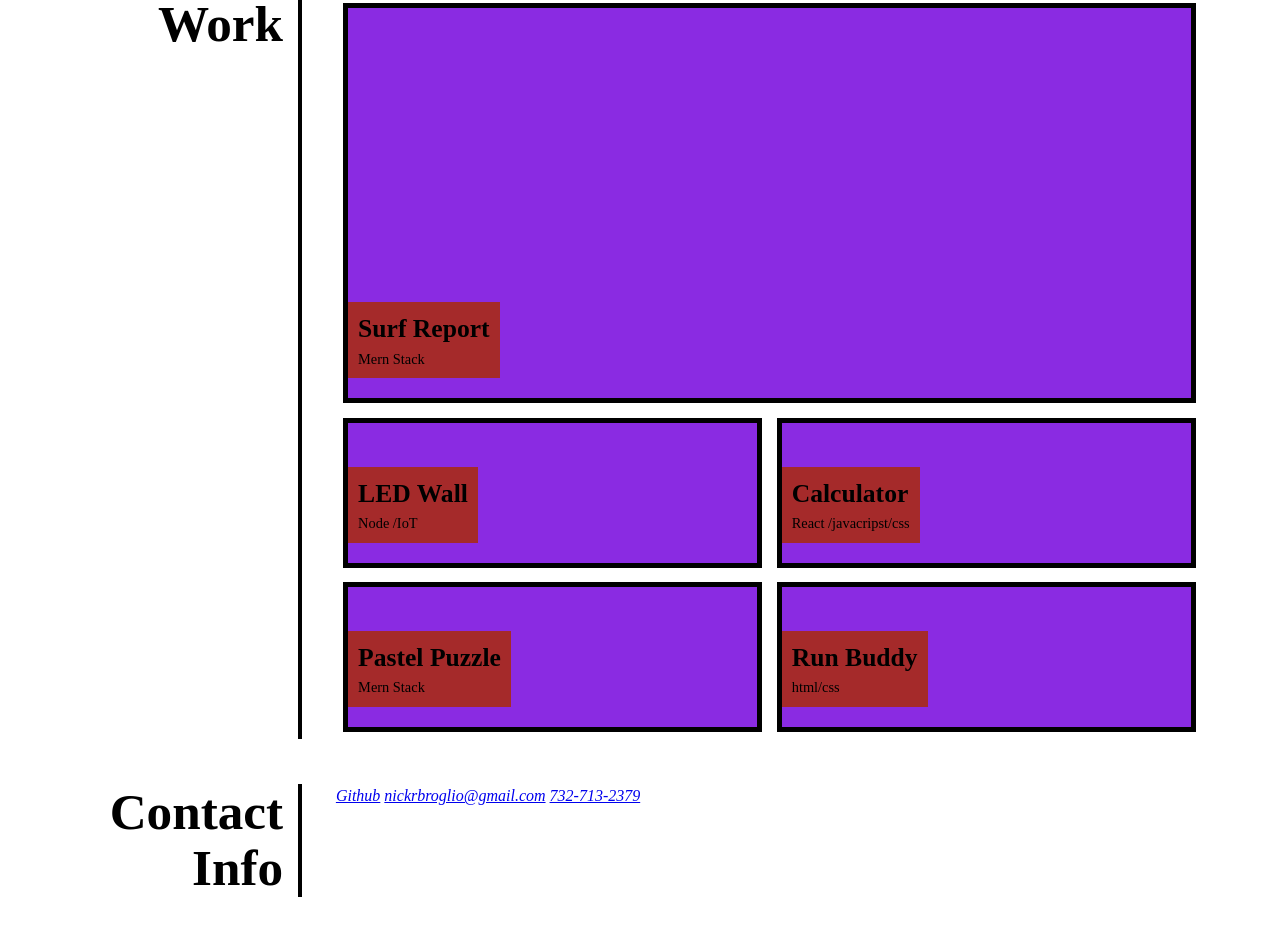
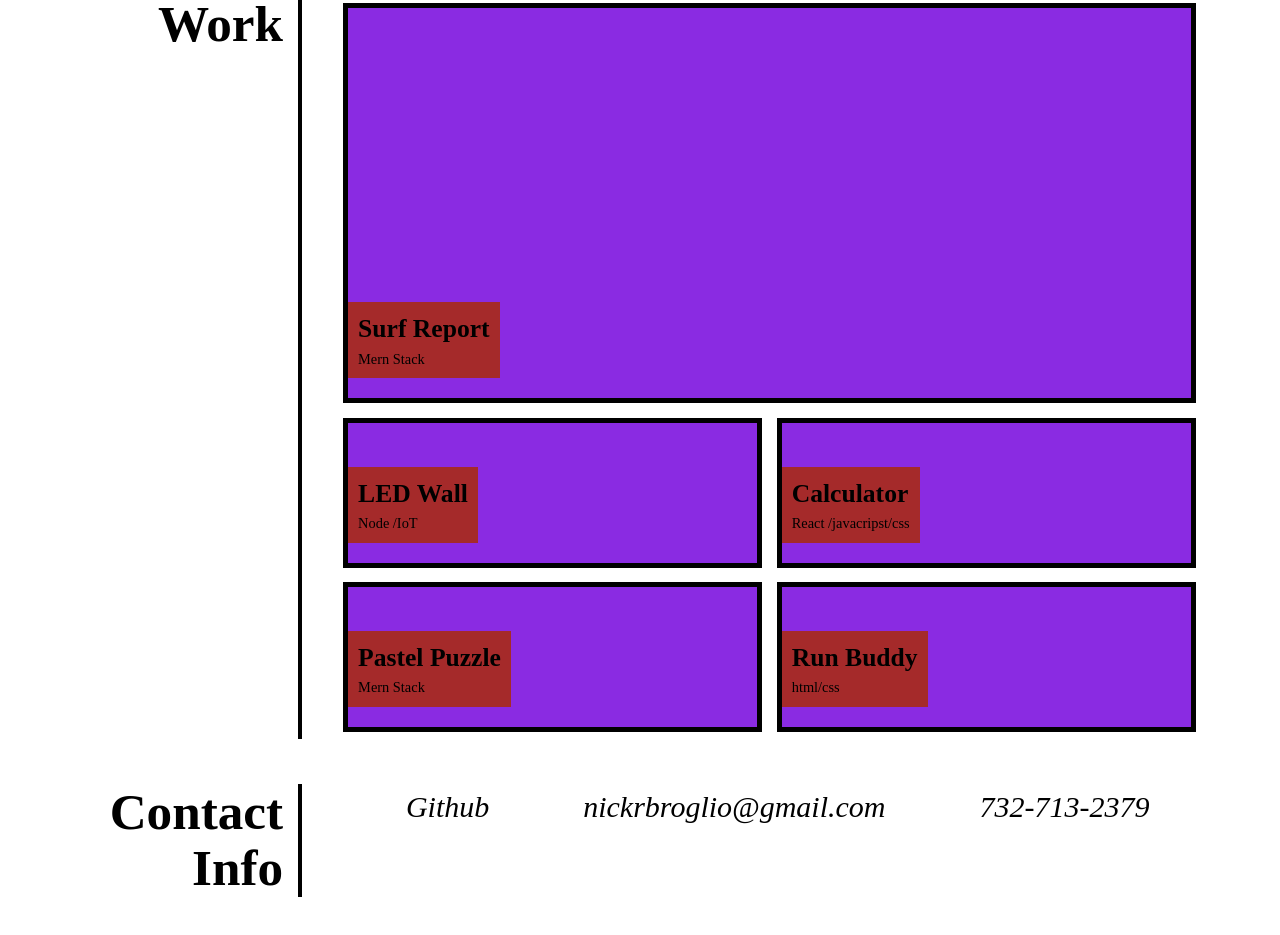
Before and after one commit to NickBroglio/Portfolio-Supreme, a plain HTML site: page index.html in a window 1280 px wide. Shown: the part 617-1552 px from the top of the page. Drawn offline with Linux system fonts and the light colour scheme.

Commit message:
final changes before submit

```diff
--- a/index.html
+++ b/index.html
@@ -5,7 +5,7 @@
     <meta charset="UTF-8">
     <meta http-equiv="X-UA-Compatible" content="IE=edge">
     <meta name="viewport" content="width=device-width, initial-scale=1.0">
-    <title>Portfolio</title>
+    <title>Nick Broglios' Portfolio</title>
     <link rel="stylesheet" href="styles.css">
 </head>
 
@@ -19,8 +19,6 @@
 
         </nav>
     </header>
-
-
     <section class="image-container">
         <div>
             <h2>Portfolio</h2>
@@ -28,28 +26,34 @@
         </div>
     </section>
     <main>
-
+        <summary>
             <section id="about" class="page-section">
                 <h2>About Me</h2>
                 <div class="paragraphs">
-                <p>Helvetica put a bird on it church-key Blue Bottle banjo bespoke brunch Etsy authentic Marfa quinoa
+                    <p>Helvetica put a bird on it church-key Blue Bottle banjo bespoke brunch Etsy authentic Marfa
+                        quinoa
                         typewriter plaid direct
-                    trade small batch wayfarers bicycle rights cliche craft beer gastropub single-origin coffee Godard
+                        trade small batch wayfarers bicycle rights cliche craft beer gastropub single-origin coffee
+                        Godard
                         Carles you probably haven't
-                    heard of them irony pickled kitsch synth sriracha gentrify literally heirloom blog Truffaut paleo
+                        heard of them irony pickled kitsch synth sriracha gentrify literally heirloom blog Truffaut
+                        paleo
                         scenester.
                     </p>
                     <p>Echo Park sriracha Pinterest vegan biodiesel 90's irony iPhone Kickstarter Carles crucifix kitsch
                         narwhal dreamcatcher pickled
-                    trust fund selvage art party letterpress Tumblr post-ironic kogi Thundercats Tonx Brooklyn Pitchfork
+                        trust fund selvage art party letterpress Tumblr post-ironic kogi Thundercats Tonx Brooklyn
+                        Pitchfork
                         Odd Future authentic
                         normcore freegan leggings Schlitz chambray organic tousled retro fap squid street art church-key
                         fashion axe Wes Anderson
-                    bespoke whatever gentrify banh mi you probably haven't heard of them American Apparel next level pug
+                        bespoke whatever gentrify banh mi you probably haven't heard of them American Apparel next level
+                        pug
                         ugh.
                     </p>
                 </div>
             </section>
+        </summary>
 
 
         <section id="work" class="page-section">
@@ -91,13 +95,9 @@
                 </a>
 
             </div>
-            <!-- <div class="boxes box-1" style="background-color: #aaa;">box1</div>
-            <div class="boxes" style="background-color: #bbb;">box2</div>
-            <div class="boxes" style="background-color: #ccc;">box3</div>
-            <div class="boxes" style="background-color: #ddd;">box4</div>
-            <div class="boxes" style="background-color: #eee;">box5</div> -->
         </section>
 
+        <footer>
             <section id="contact" class="page-section contact">
                 <h2>Contact Info</h2>
                 <div>
@@ -109,20 +109,8 @@
                     </address>
                 </div>
             </section>
-
-
-
-
-
-
-
-
-
-
-
-
+        </footer>
     </main>
-
 </body>
 
 </html>
--- a/styles.css
+++ b/styles.css
@@ -1,6 +1,7 @@
 *{
     box-sizing: border-box;
 }
+/* Setting margins and padding default for page */
 body{
     margin: 0;
     padding: 0;
@@ -15,7 +16,7 @@ h3{
 p{
     margin: 0;
 }
-
+/* Styling header section */
 header{
     display: flex;
     flex-direction: row;
@@ -23,18 +24,16 @@ header{
     justify-content: space-between;
     align-items: center;
     background-color: black;
-
 }
-
 header h2{
     margin: 10px 10px 10px 5px;
-    /* border: 2px solid black; */
     padding: 5px 5px 5px 25px;
     font-size: 70px;
     color: white;
     line-height: 1;
     font-size: 4vw;
 }
+/* Navigation links */
 nav{
     display: flex;
     flex-direction: row;
@@ -57,11 +56,12 @@ nav a:hover{
     background-size: 100% 100%;
     color: blue;
 }
+/* Main layout */
 main{
     margin: 20px auto 45px auto;
     max-width: 88%;
 }
-
+/* portfolio placeholder image */
 .image-container{
     background-image: url("https://png.pngtree.com/thumb_back/fh260/background/20190222/ourmid/pngtree-blue-atmospheric-background-image_50584.jpg");
     background-size: cover;
@@ -82,6 +82,7 @@ main{
     line-height: 1.2;
     display: inline;
 }
+/* Layout for sections from html */
 .page-section{
     margin: 25px 0;
     padding: 10px 0;
@@ -102,11 +103,10 @@ main{
 .page-section > div{
     flex: 0 0 77%;
 }
-
 .page-section p {
     margin-bottom: 20px;
 }
-
+/* portfolio work boxes */
 .box-container{
     display: flex;
     flex-wrap: wrap;
@@ -142,7 +142,25 @@ main{
 .box-items h3{
     font-size: 1.6rem;
 }
-
-.contact address{
-
+/* footer section */
+.contact {
+    display: flex;
+    flex-direction: row;
+    flex-wrap: wrap;
 }
+/* footer links */
+address a{
+    padding: 5px 10px;
+    margin-right: 10px;
+    align-content: center;
+    font-size: 30px;
+    color: black;
+    background-image: blue;
+    background-repeat: no-repeat;
+    background-size: 100% 0.2em;
+    background-position: bottom;
+    transition: all 0.25s ease-in;
+    text-decoration: none;
+    margin-left: 60px;
+    margin-top: 40px;
+}
```
Also changed, not shown: 1 other file. Lines whose indentation alone changed are shown as unchanged.
